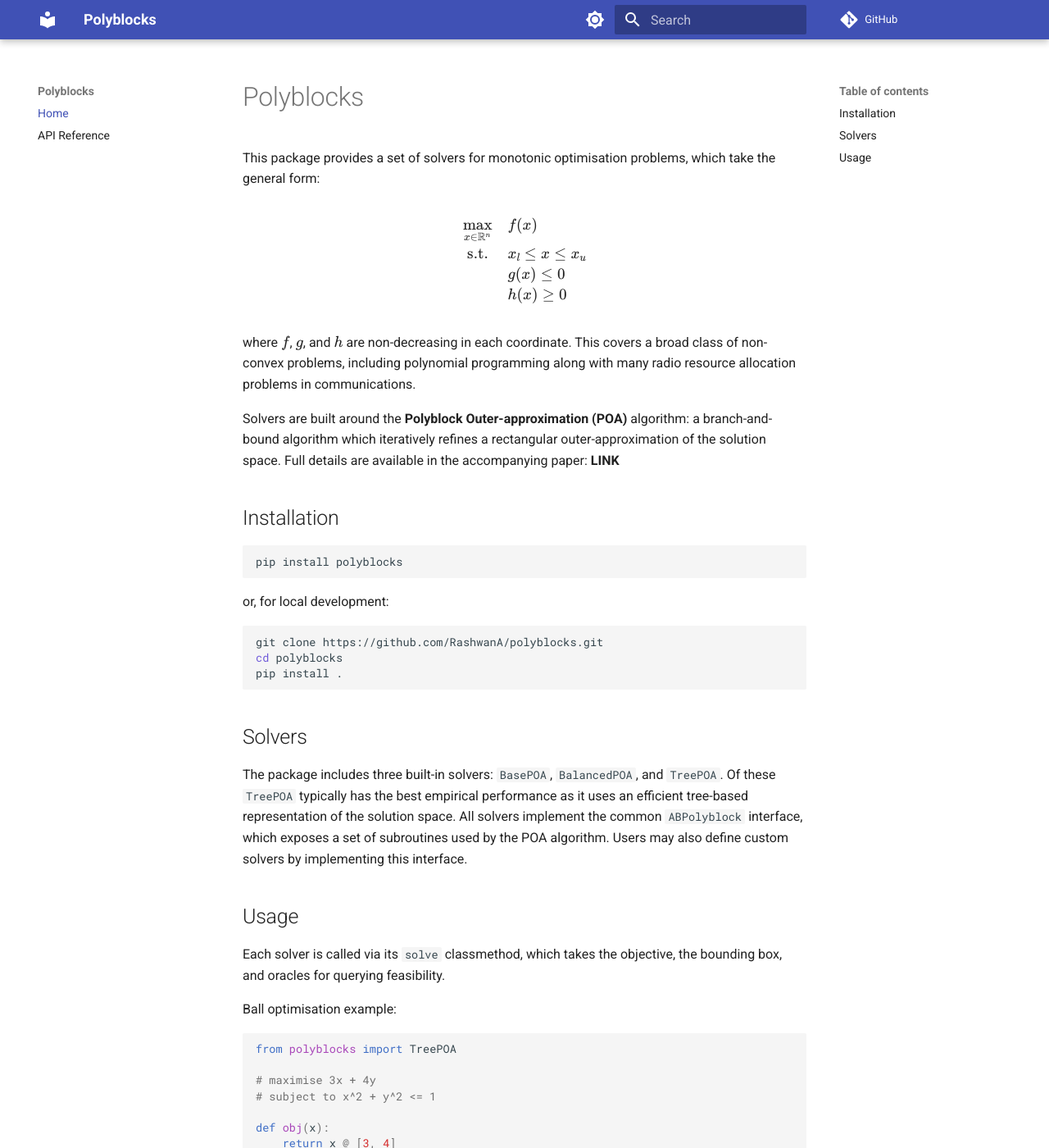
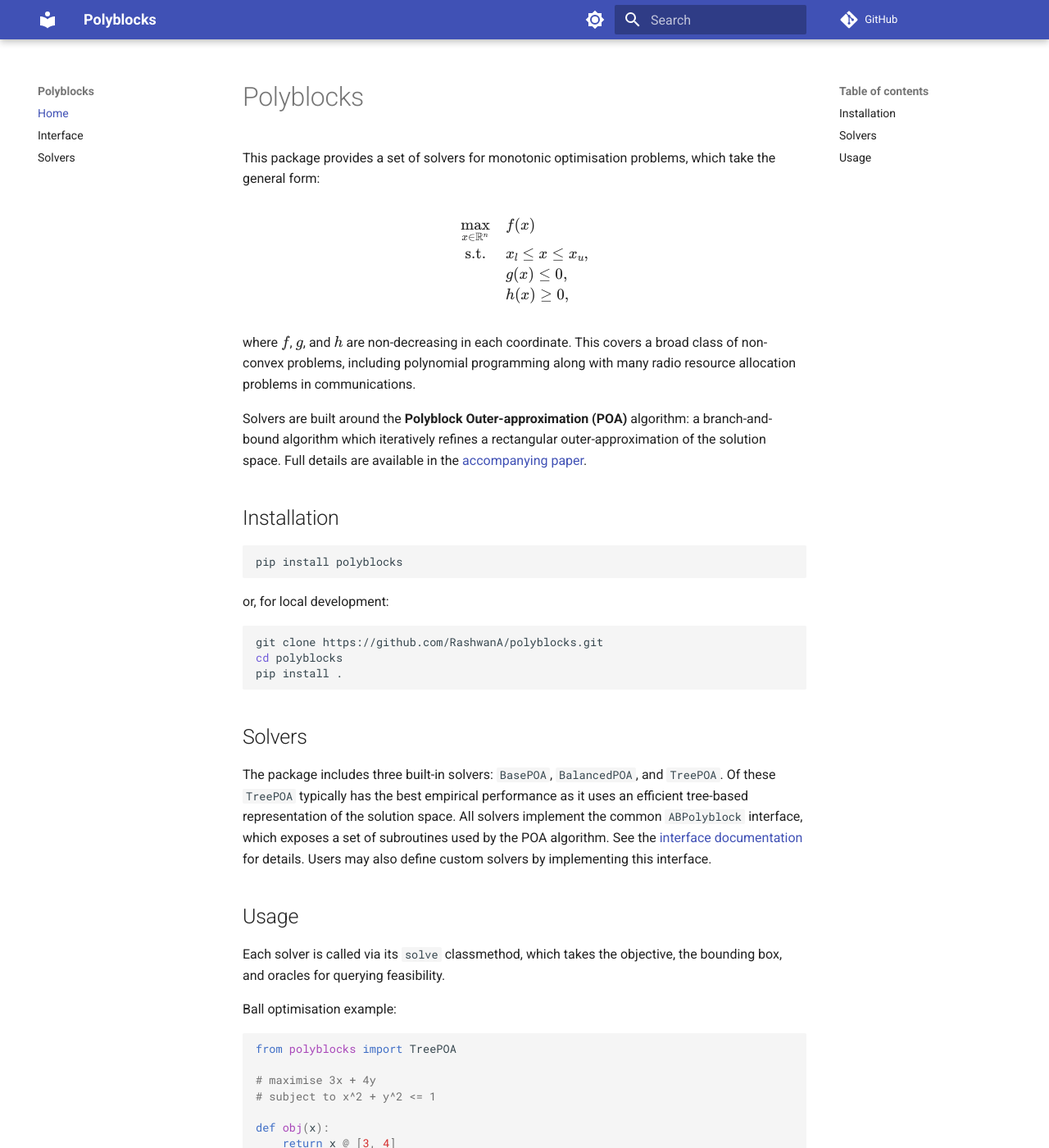
Before and after one commit to RashwanA/polyblocks, an MkDocs documentation site: the page built from docs/index.md, in a window 1280 px wide and 1400 px high. Shown: the whole window at 82% size. Built offline with MkDocs 1.6.1 and Material for MkDocs 9.7.7, drawn with Linux system fonts in a browser that asks for light colours; comment, search, counter and statistics services are not loaded; some of the changed text lies outside the part shown.

Commit message:
expand docs

````diff
--- a/README.md
+++ b/README.md
@@ -6,9 +6,9 @@ This package provides a set of solvers for monotonic optimisation problems, whic
 $$
 \begin{aligned}
 \max_{x \in \mathbb{R}^n} \quad & f(x) \\
-\text{s.t.} \ \quad & x_l \le x \le x_u \\
-& g(x) \le 0 \\
-& h(x) \ge 0
+\text{s.t.} \ \quad & x_l \le x \le x_u, \\
+& g(x) \le 0, \\
+& h(x) \ge 0,
 \end{aligned}
 $$
 
@@ -16,7 +16,7 @@ where $f$, $g$, and $h$ are non-decreasing in each coordinate.
 This covers a broad class of non-convex problems, including polynomial programming along with many radio resource allocation problems in communications.
 
 Solvers are built around the **Polyblock Outer-approximation (POA)** algorithm: a branch-and-bound algorithm which iteratively refines a rectangular outer-approximation of the solution space.
-Full details are available in the accompanying paper: **LINK**
+Full details are available in the [accompanying paper](https://arxiv.org/pdf/2608.13694).
 
 ## Installation
 
@@ -36,7 +36,7 @@ pip install .
 
 The package includes three built-in solvers: `BasePOA`, `BalancedPOA`, and `TreePOA`.
 Of these `TreePOA` typically has the best empirical performance as it uses an efficient tree-based representation of the solution space.
-All solvers implement the common `ABPolyblock` interface, which exposes a set of subroutines used by the POA algorithm.
+All solvers implement the common `ABPolyblock` interface, which exposes a set of subroutines used by the POA algorithm. See the [interface documentation](https://rashwana.github.io/polyblocks/interface/) for details.
 Users may also define custom solvers by implementing this interface.
 
 ## Usage
@@ -72,9 +73,9 @@ Geometric programming example:
 ```python
 from polyblocks import TreePOA
 
-# maximise x y z
-# subject to x (y + z) <= 4,
-#            y z <= 4,
+# maximise x*y*z
+# subject to x*(y + z) <= 4,
+#            y*z <= 4,
 #            x, y, z ∈ [0, 4]
 
 def obj(x):
--- a/mkdocs.yml
+++ b/mkdocs.yml
@@ -17,7 +17,8 @@ theme:
 
 nav:
   - Home: index.md
-  - API Reference: reference.md
+  - Interface: interface.md
+  - Solvers: solvers.md
 
 plugins:
   - search
````
Also changed, not shown: other parts of README.md (+3 -2 lines), docs/interface.md (added, +20 -0 lines), docs/reference.md (deleted, +0 -26 lines), docs/solvers.md (added, +12 -0 lines).
